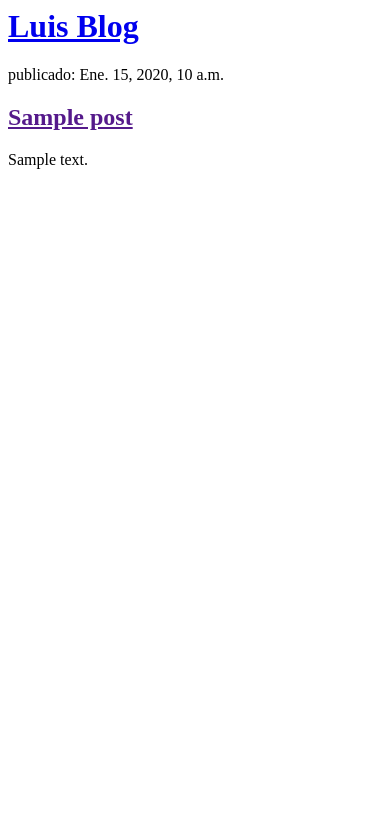
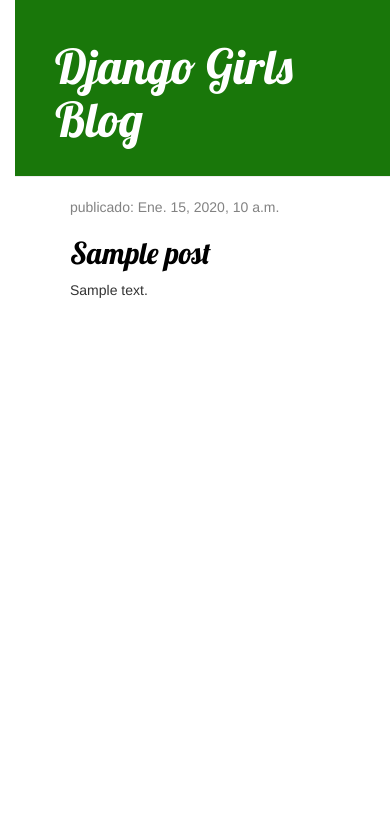
Before and after one commit to LuisRincon003/My-first-blog, a Django app: template blog/templates/blog/post_list.html in a window 390 px wide. Shown: the top 827 px of the page. Run offline with Django 3.2, Linux system fonts and the light colour scheme; the template is opened without the code that fills it: values that come from a table or form of the project are taken from there, others are empty; tables that the repository leaves empty hold one stand-in row (values such as "Sample post"); some libraries are stand-ins or nearby versions.

Commit message:
Agregadas vistas y plantilla para el detalle del post del blog asi como tambien css para el sitio.

```diff
--- /dev/null
+++ b/blog/static/css/blog.css
@@ -0,0 +1,56 @@
+h1 a, h2 a {
+     color: #C25100;
+}
+body {
+    padding-left: 15px;
+}
+h1 a {
+    color: #FCA205;
+    font-family: 'Lobster';
+}
+.page-header {
+    background-color: #19770A;
+    margin-top: 0;
+    padding: 20px 20px 20px 40px;
+}
+
+.page-header h1, .page-header h1 a, .page-header h1 a:visited, .page-header h1 a:active {
+    color: #ffffff;
+    font-size: 36pt;
+    text-decoration: none;
+}
+
+.content {
+    margin-left: 40px;
+}
+
+h1, h2, h3, h4 {
+    font-family: 'Lobster', cursive;
+}
+
+.date {
+    color: #828282;
+}
+
+.save {
+    float: right;
+}
+
+.post-form textarea, .post-form input {
+    width: 100%;
+}
+
+.top-menu, .top-menu:hover, .top-menu:visited {
+    color: #ffffff;
+    float: right;
+    font-size: 26pt;
+    margin-right: 20px;
+}
+
+.post {
+    margin-bottom: 70px;
+}
+
+.post h2 a, .post h2 a:visited {
+    color: #000000;
+}
--- /dev/null
+++ b/blog/templates/blog/base.html
@@ -0,0 +1,24 @@
+{% load static %}
+<HTML>
+<HEAD>
+
+    <title>El blog de Luis</title>
+    <link href="//fonts.googleapis.com/css?family=Lobster&subset=latin,latin-ext" rel="stylesheet" type="text/css">
+    <link rel="stylesheet" href="//maxcdn.bootstrapcdn.com/bootstrap/3.2.0/css/bootstrap.min.css">
+    <link rel="stylesheet" href="//maxcdn.bootstrapcdn.com/bootstrap/3.2.0/css/bootstrap-theme.min.css">
+    <link rel="stylesheet" href="{% static 'css/blog.css' %}">
+</HEAD>
+    <body>
+    <div class="page-header">
+        <h1><a href="/">Django Girls Blog</a></h1>
+    </div>
+    <div class="content container">
+        <div class="row">
+            <div class="col-md-8">
+            {% block content %}
+            {% endblock %}
+            </div>
+        </div>
+    </div>
+</body>
+</html>
--- a/blog/templates/blog/post_list.html
+++ b/blog/templates/blog/post_list.html
@@ -1,25 +1,13 @@
-<HTML>
-<HEAD>
-<title>El blog de Luis</title>
-    <body>
-        <div>
+{% extends 'blog/base.html' %}
 
-             <h1><a href="/">Luis Blog</a></h1>
-        </div>
-
-        <div>
-            {% for post in posts %}
-          <p> publicado: {{ post.published_date }}</p>
-        <h2><a href="">{{ post.title }}</a></h2>
-        <p>{{ post.text|linebreaksbr }}</p>
-        </div>
-        {% endfor %}
-
-        <div>
-
-            <!-- <p>published: 12.11.2019, 04:46</p>
-            <h2><a href="">El segundo blog</a></h2>
-            <p>Hola 2 xd</p> -->
-        </div>
-    </body>
-</html>
+{% block content %}
+ {% for post in posts %}
+                <div class="post">
+                    <div class="date">
+                        <p>publicado: {{ post.published_date }}</p>
+                    </div>
+                    <h2><a href="{% url 'post_detail' pk=post.pk %}">{{ post.title }}</a></h2>
+                    <p>{{ post.text|linebreaksbr }}</p>
+                </div>
+            {% endfor %}
+            {% endblock %}
--- a/blog/urls.py
+++ b/blog/urls.py
@@ -3,4 +3,5 @@
 
 urlpatterns = [
     path('', views.post_list, name='post_list'),
+    path('post/<int:pk>/', views.post_detail, name='post_detail'),
 ]
```
Also changed, not shown: blog/templates/blog/post_detail.html (added, +13 -0 lines), blog/views.py (+6 -1 lines).
